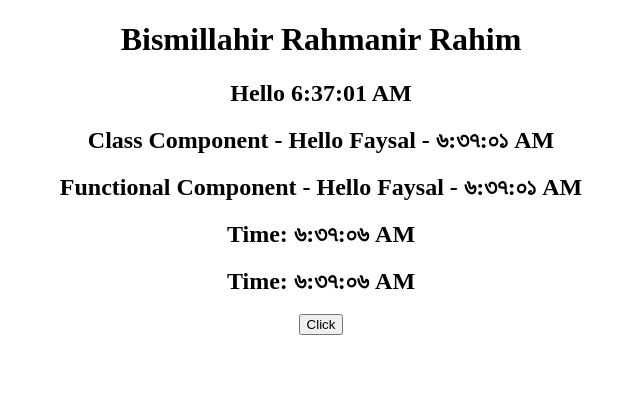
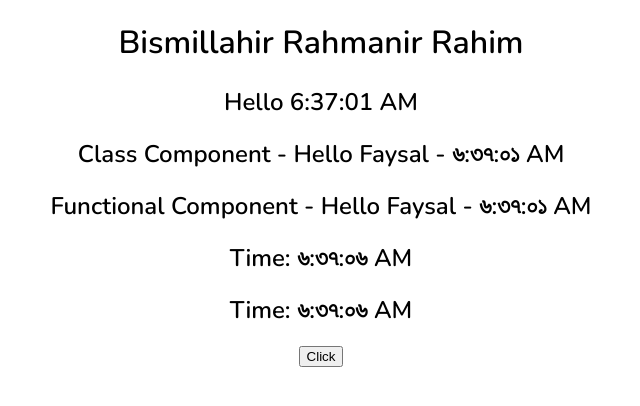
Before and after one commit to faysalahammedchowdhury01/learn-react, a React (Vite) app: page / in a window 1280 px wide. Shown: the top 406 px of the page, without its empty margins (319-959 px from the left). Built offline with nearby package versions, Linux system fonts and the light colour scheme; the HTML template or start-up script is replaced by a standard one.

Commit message:
Learn React

```diff
--- a/src/App.css
+++ b/src/App.css
@@ -1,3 +1,7 @@
+@import url('https://fonts.googleapis.com/css2?family=Nunito:wght@400;600&display=swap');
+body {
+  font-family: 'Nunito', sans-serif;
+}
 .App {
   text-align: center;
 }
```
